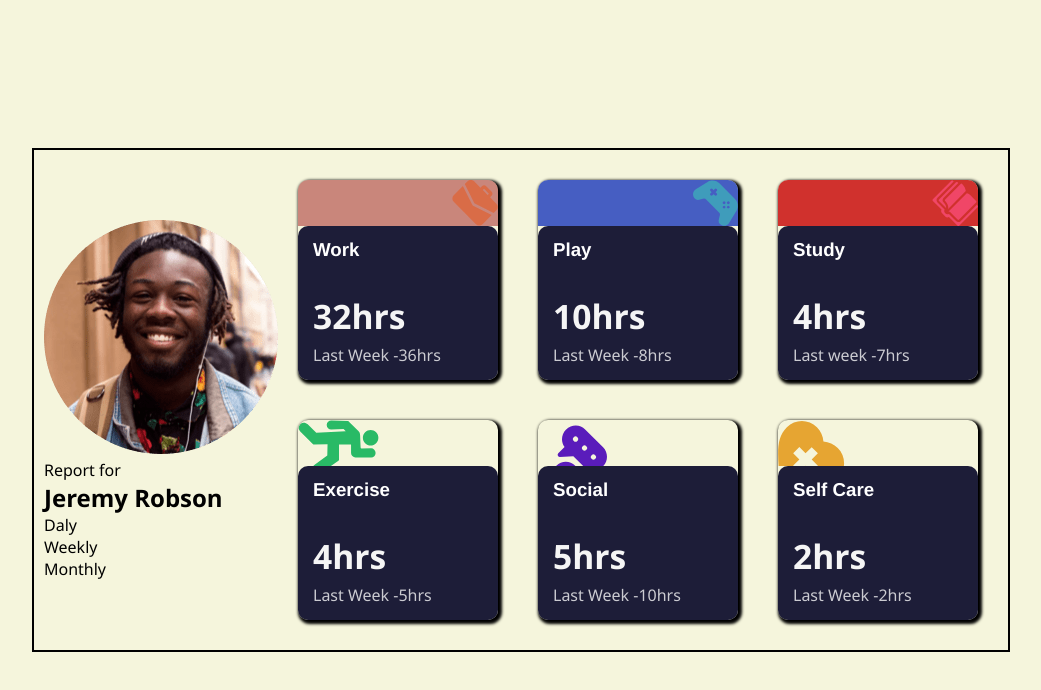
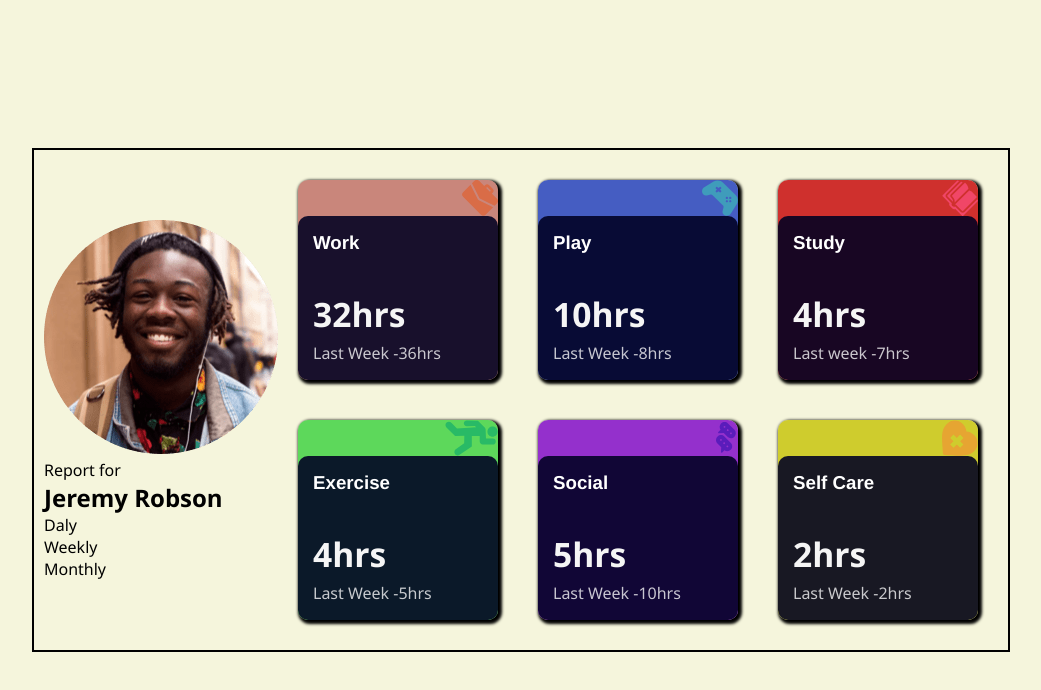
Before and after one commit to Pe-te-r/time-tracker-dashboard, a plain HTML site: page code/index.html in a window 1280 px wide. Shown: the whole page, without its empty margins (119-1160 px from the left). Drawn offline with Linux system fonts and the light colour scheme.

Commit message:
done lower part styliing

```diff
--- a/code/index.html
+++ b/code/index.html
@@ -71,7 +71,8 @@
                     <div class="">
 
                         <div class="box box-4">
-                        <div><img src="../images/icon-exercise.svg" alt=""></div>
+
+                        <div></div>
                         <div>
                             <h3>Exercise</h3>
                             <div>
@@ -82,7 +83,7 @@
                         </div>
 
                         <div class=" box box-5">
-                        <div><img src="../images/icon-social.svg" alt=""></div>
+                        <div></div>
                         <div>
                             <h3>Social</h3>
                             <div>
@@ -93,7 +94,7 @@
                         </div>
 
                         <div class="box box-6">
-                        <div><img src="../images/icon-self-care.svg" alt=""></div>
+                        <div></div>
                         <div>
                             <h3>Self Care</h3>
                             <div>
--- a/code/style.css
+++ b/code/style.css
@@ -41,33 +41,74 @@ body{
     margin: 20px;
 }
 
+/* image background insertion */
+.box-1{
+    background-color: rgba(165, 42, 42, 0.541);
+
+}
 .box-1>div:first-child{
     background: url('../images/icon-work.svg');
-    background-color: rgba(165, 42, 42, 0.541);
     background-repeat: no-repeat;
     background-position: right;
     background-size: contain;
 }
 
+.box-2{
+    background-color: rgba(33, 62, 189, 0.829);
+}
 .box-2>div:first-child{
     background: url('../images/icon-play.svg');
-    background-color: rgba(33, 62, 189, 0.829);
     background-repeat: no-repeat;
     background-position: right;
     background-size: contain;
-
+}
+.box-3{
+    background-color: rgba(202, 18, 18, 0.863);
 }
 .box-3>div:first-child{
     background: url('../images/icon-study.svg');
-    background-color: rgba(202, 18, 18, 0.863);
     background-repeat: no-repeat;
     background-position: right;
     background-size: contain;
 
 }
 
+.box-4{
+    background-color: rgba(18, 202, 27, 0.664);
+}
+.box-4>div:first-child{
+    background: url('../images/icon-exercise.svg');
+    background-repeat: no-repeat;
+    background-position: right;
+    background-size: contain;
+
+}
+
+.box-5{
+    background-color: rgba(134, 18, 202, 0.863);
+}
+.box-5>div:first-child{
+    background: url('../images/icon-social.svg');
+    background-repeat: no-repeat;
+    background-position: right;
+    background-size: contain;
+
+}
+
+.box-6{
+    background-color: rgba(202, 199, 18, 0.863);
+}
+.box-6>div:first-child{
+    background: url('../images/icon-self-care.svg');
+    background-repeat: no-repeat;
+    background-position: right;
+    background-size: contain;
+
+}
+
+/* done image insertion */
 .box>div:first-child{
-    height: 24%;
+    height: 18%;
     border-radius: 10px 10px 0px 0px;
     display: block;
     overflow: hidden;
@@ -80,7 +121,7 @@ body{
     padding-left: 15px;
     background-color: rgba(0, 0, 34, 0.884);
     border-radius: 10px;
-    height: 81%;
+    height: 82%;
     justify-content: space-around;
 }
 
```
